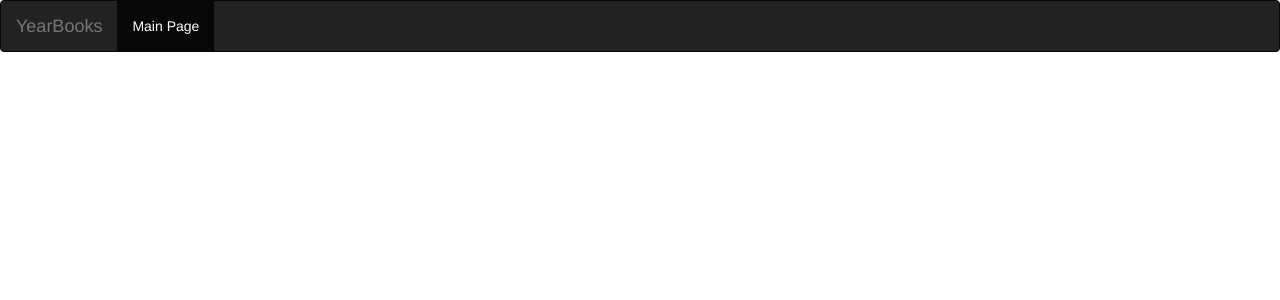
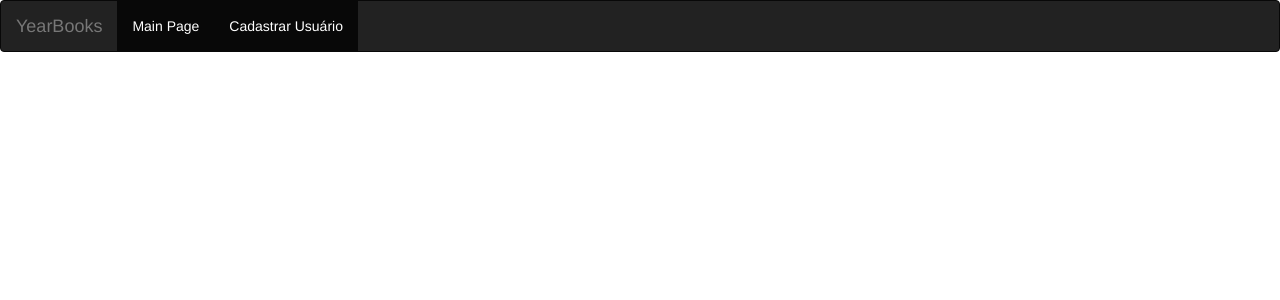
Before and after one commit to renanvalimp/yearbookrenanvalim, a PHP site: page / in a window 1280 px wide. Shown: the top 300 px of the page. Run offline with PHP 8.4, Linux system fonts and the light colour scheme; data that the repository does not hold is empty; some libraries are stand-ins or nearby versions.

Commit message:
cadastro aluno 1.3

```diff
--- a/index.php
+++ b/index.php
@@ -32,6 +32,7 @@
     <div class="collapse navbar-collapse" id="bs-example-navbar-collapse-1">
       <ul class="nav navbar-nav">
           <li class="active"><a href="index.php">Main Page</a></li>
+          <li class="active"><a href="cadastroUsuario.php">Cadastrar Usuário</a></li>
       </ul>
 
     </div><!-- /.navbar-collapse -->
```
